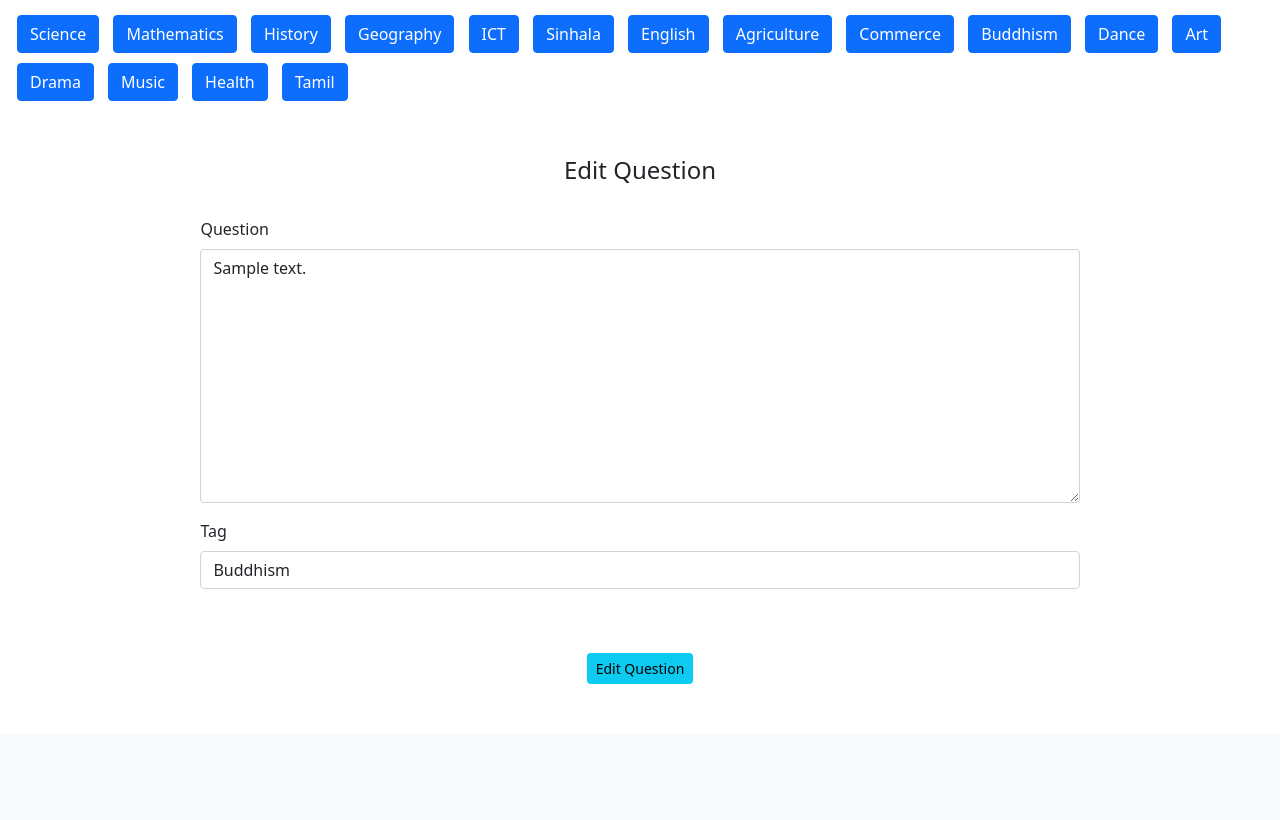
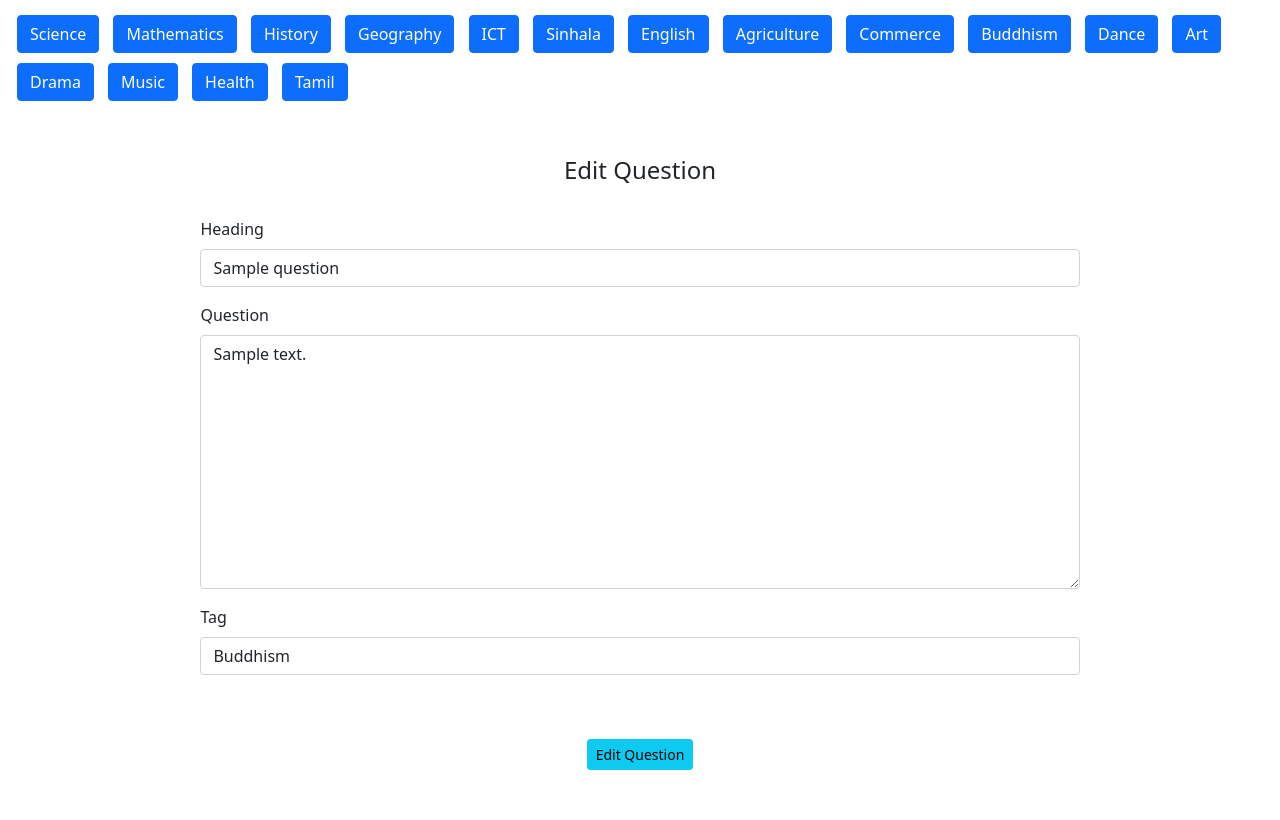
Before and after one commit to nuwanjith-malaka/quebook-new, a Django app: page /questionedit/1/ in a window 1280 px wide. Shown: the part 72-892 px from the top of the page. Before the commit the page ends 756 px from the top, so only its background shows below. Run offline with Django 4.2, Linux system fonts and the light colour scheme; tables that the repository leaves empty hold one stand-in row (values such as "Sample post").

Commit message:
added question heading to edit

```diff
--- a/question/templates/question/question_delete.html
+++ b/question/templates/question/question_delete.html
@@ -22,6 +22,10 @@
   <br /><br />
   <h4>Are you sure you want to delete this question?</h4>
   <br /><br />
+  {% if question.heading %}
+  <h3>{{question.heading}}</h3>
+  <br>
+  {% endif %}
   <p>{{question.body}}</p>
   <br /><br />
   <p>
--- a/question/templates/question/question_edit.html
+++ b/question/templates/question/question_edit.html
@@ -21,6 +21,10 @@
   <form method="POST" action="">
     {% csrf_token %}
     <div class="mb-3">
+      <label class="form-label">Heading</label>
+      {{ form.heading }}
+    </div>
+    <div class="mb-3">
       <label class="form-label">Question</label>
       {{ form.body }}
     </div>
--- a/question/templates/question/question_single.html
+++ b/question/templates/question/question_single.html
@@ -27,8 +27,10 @@
 {% endblock %}
 {% block content %}
 <div class="center">
+  {% if question.heading %}
   <h3>{{question.heading}}</h3>
   <br>
+  {% endif %}
   <p>{{question.body|safe}}</p><p class="grey">
    <a href="{% url 'questionupvote' question.id %}"><button style="margin:5px;" type="submit" class="btn btn-success btn-sm">upvote</button></a>
    <a href="{% url 'questiondownvote' question.id %}"><button style="margin:5px;" type="submit" class="btn btn-danger btn-sm">downvote</button></a>
```
